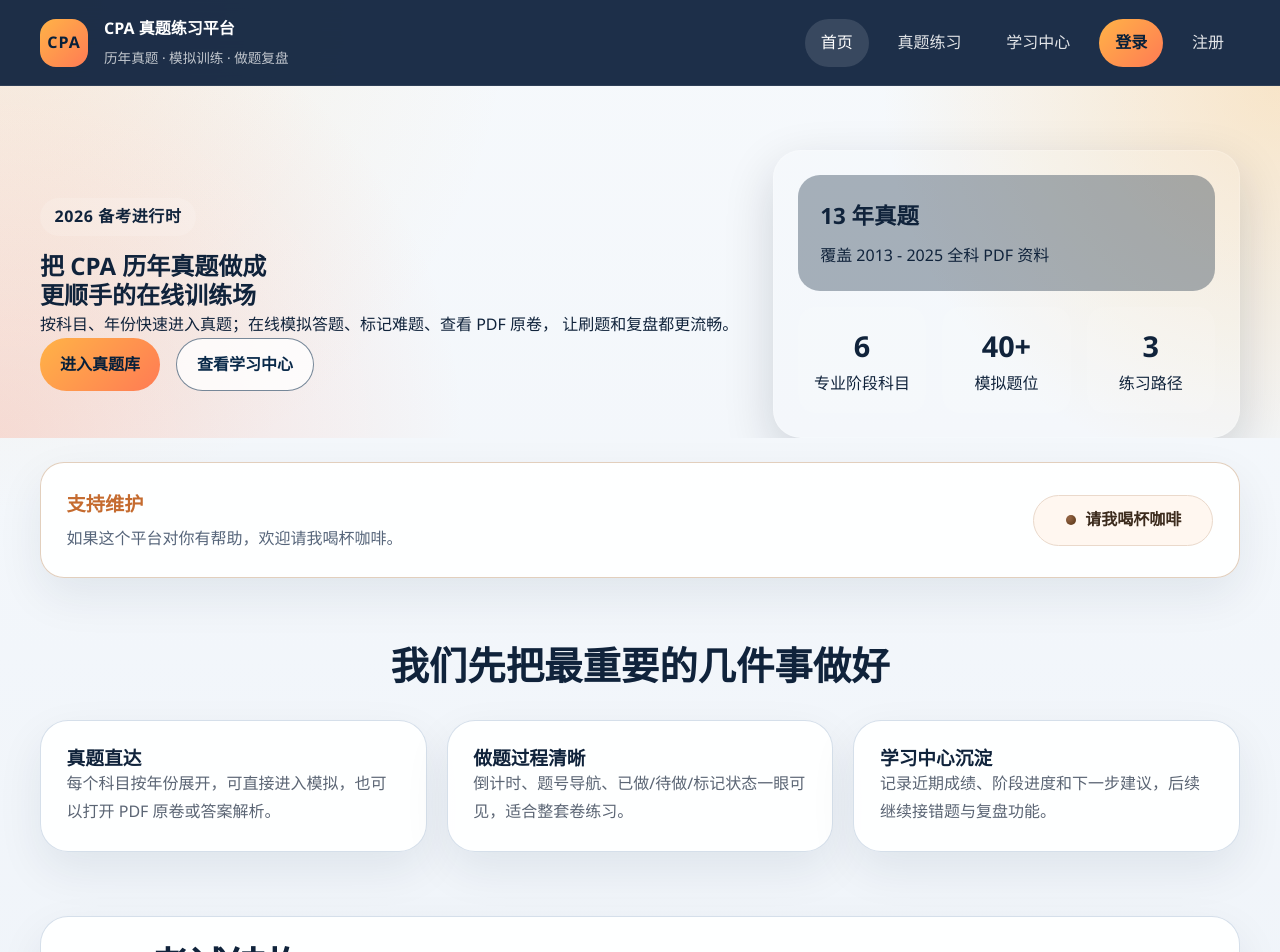
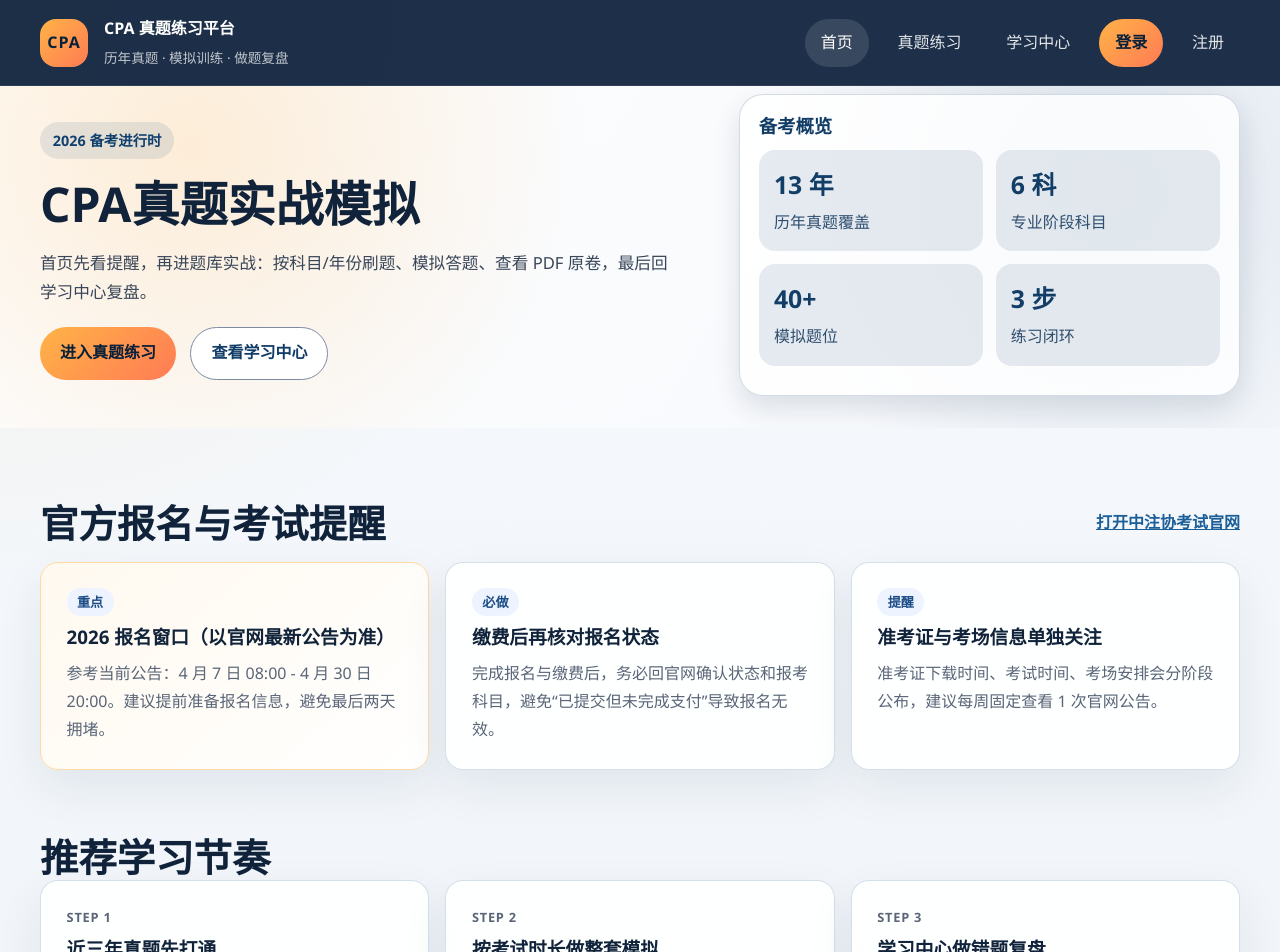
Before and after one commit to andyjinqi-lab/cpa-practice-platform, a Vue app: page / in a window 1280 px wide. Shown: the top 952 px of the page. Built offline with nearby package versions, Linux system fonts and the light colour scheme.

Commit message:
style: simplify home hero title and lighten overview panel

```diff
--- a/src/views/HomeView.vue
+++ b/src/views/HomeView.vue
@@ -3,76 +3,105 @@
     <section class="hero">
       <div class="container hero-grid">
         <div class="hero-copy">
-          <span class="hero-badge">2026 备考进行时</span>
-          <h1>把 CPA 历年真题做成更顺手的在线训练场</h1>
-          <p>
-            按科目、年份快速进入真题；在线模拟答题、标记难题、查看 PDF 原卷，
-            让刷题和复盘都更流畅。
+          <p class="hero-kicker">2026 备考进行时</p>
+          <h1>CPA真题实战模拟</h1>
+          <p class="hero-summary">
+            首页先看提醒，再进题库实战：按科目/年份刷题、模拟答题、查看 PDF 原卷，最后回学习中心复盘。
           </p>
           <div class="hero-actions">
-            <router-link to="/practice" class="btn btn-primary">进入真题库</router-link>
-            <router-link to="/profile" class="btn btn-ghost">查看学习中心</router-link>
+            <router-link to="/practice" class="btn btn-primary">进入真题练习</router-link>
+            <router-link to="/profile" class="btn hero-ghost">查看学习中心</router-link>
           </div>
         </div>
 
-        <div class="hero-panel">
-          <div class="metric-card">
-            <strong>13 年真题</strong>
-            <p>覆盖 2013 - 2025 全科 PDF 资料</p>
+        <aside class="hero-panel">
+          <h2>备考概览</h2>
+          <div class="stats-grid">
+            <article class="stat-card">
+              <strong>13 年</strong>
+              <p>历年真题覆盖</p>
+            </article>
+            <article class="stat-card">
+              <strong>6 科</strong>
+              <p>专业阶段科目</p>
+            </article>
+            <article class="stat-card">
+              <strong>40+</strong>
+              <p>模拟题位</p>
+            </article>
+            <article class="stat-card">
+              <strong>3 步</strong>
+              <p>练习闭环</p>
+            </article>
           </div>
-          <div class="metric-row">
-            <div class="metric-block">
-              <span>6</span>
-              <p>专业阶段科目</p>
-            </div>
-            <div class="metric-block">
-              <span>40+</span>
-              <p>模拟题位</p>
-            </div>
-            <div class="metric-block">
-              <span>3</span>
-              <p>练习路径</p>
-            </div>
-          </div>
+        </aside>
+      </div>
+    </section>
+
+    <section class="container notice-section">
+      <div class="notice-header">
+        <h2 class="section-title left">官方报名与考试提醒</h2>
+        <a
+          class="official-link"
+          href="https://cpaexam.cicpa.org.cn/default.shtml"
+          target="_blank"
+          rel="noopener noreferrer"
+        >
+          打开中注协考试官网
+        </a>
+      </div>
+      <div class="notice-grid">
+        <article class="card notice-card important">
+          <span class="tag">重点</span>
+          <h3>2026 报名窗口（以官网最新公告为准）</h3>
+          <p>参考当前公告：4 月 7 日 08:00 - 4 月 30 日 20:00。建议提前准备报名信息，避免最后两天拥堵。</p>
+        </article>
+        <article class="card notice-card">
+          <span class="tag">必做</span>
+          <h3>缴费后再核对报名状态</h3>
+          <p>完成报名与缴费后，务必回官网确认状态和报考科目，避免“已提交但未完成支付”导致报名无效。</p>
+        </article>
+        <article class="card notice-card">
+          <span class="tag">提醒</span>
+          <h3>准考证与考场信息单独关注</h3>
+          <p>准考证下载时间、考试时间、考场安排会分阶段公布，建议每周固定查看 1 次官网公告。</p>
+        </article>
+      </div>
+    </section>
+
+    <section class="container">
+      <h2 class="section-title left">推荐学习节奏</h2>
+      <div class="journey-grid">
+        <article class="card journey-card">
+          <p class="step-index">STEP 1</p>
+          <h3>近三年真题先打通</h3>
+          <p>先做近三年真题，把题型和常见考点走一遍，建立手感。</p>
+        </article>
+        <article class="card journey-card">
+          <p class="step-index">STEP 2</p>
+          <h3>按考试时长做整套模拟</h3>
+          <p>严格计时训练，重点暴露节奏问题与薄弱章节。</p>
+        </article>
+        <article class="card journey-card">
+          <p class="step-index">STEP 3</p>
+          <h3>学习中心做错题复盘</h3>
+          <p>把错题原因分为“知识漏洞 / 审题失误 / 时间不足”，每周闭环复盘。</p>
+        </article>
+      </div>
+    </section>
+
+    <section class="container action-section">
+      <div class="card action-card">
+        <h2>现在开始今天的学习任务</h2>
+        <p>建议每天至少完成一个“25 分钟练习块”：20 分钟做题 + 5 分钟复盘。</p>
+        <div class="hero-actions">
+          <router-link to="/practice" class="btn btn-primary">去做一套题</router-link>
+          <router-link to="/profile" class="btn hero-ghost">查看我的进度</router-link>
         </div>
       </div>
     </section>
 
     <SupportDonate />
-
-    <section class="container">
-      <h2 class="section-title">我们先把最重要的几件事做好</h2>
-      <div class="feature-grid">
-        <article class="card feature-card">
-          <h3>真题直达</h3>
-          <p>每个科目按年份展开，可直接进入模拟，也可以打开 PDF 原卷或答案解析。</p>
-        </article>
-        <article class="card feature-card">
-          <h3>做题过程清晰</h3>
-          <p>倒计时、题号导航、已做/待做/标记状态一眼可见，适合整套卷练习。</p>
-        </article>
-        <article class="card feature-card">
-          <h3>学习中心沉淀</h3>
-          <p>记录近期成绩、阶段进度和下一步建议，后续继续接错题与复盘功能。</p>
-        </article>
-      </div>
-    </section>
-
-    <section class="container exam-mode">
-      <div class="card">
-        <h2 class="section-title left">CPA 考试结构</h2>
-        <div class="mode-grid">
-          <div>
-            <h3>专业阶段 6 科</h3>
-            <p>会计、审计、财务成本管理、税法、经济法、公司战略与风险管理。</p>
-          </div>
-          <div>
-            <h3>训练建议</h3>
-            <p>先按单科刷近 3 年，再做整套时间模拟，最后回看原卷和答案 PDF 复盘。</p>
-          </div>
-        </div>
-      </div>
-    </section>
   </div>
 </template>
 
@@ -88,127 +117,231 @@
 .hero {
   position: relative;
   overflow: hidden;
+  padding: 0.5rem 0 2rem;
 }
 
-.hero::after {
+.hero::before {
   content: '';
   position: absolute;
   inset: 0;
   background:
-    radial-gradient(circle at top right, rgba(255, 179, 71, 0.28), transparent 30%),
-    radial-gradient(circle at bottom left, rgba(255, 123, 84, 0.22), transparent 35%);
+    radial-gradient(circle at 15% 18%, rgba(255, 173, 70, 0.2), transparent 35%),
+    radial-gradient(circle at 86% 30%, rgba(14, 61, 111, 0.12), transparent 30%),
+    linear-gradient(120deg, rgba(255, 255, 255, 0.85), rgba(245, 248, 252, 0.92));
   pointer-events: none;
 }
 
 .hero-grid {
+  position: relative;
+  z-index: 1;
   display: grid;
-  grid-template-columns: minmax(0, 1.2fr) minmax(300px, 0.8fr);
-  gap: 2rem;
-  align-items: center;
+  grid-template-columns: minmax(0, 1.15fr) minmax(320px, 0.85fr);
+  gap: 1.25rem;
+  align-items: stretch;
 }
 
-.hero-copy,
-.hero-panel {
-  position: relative;
-  z-index: 1;
+.hero-copy {
+  padding: 1.75rem 0 1rem;
 }
 
-.hero-badge {
+.hero-kicker {
   display: inline-flex;
   align-items: center;
-  padding: 0.4rem 0.9rem;
+  padding: 0.35rem 0.8rem;
+  margin-bottom: 1rem;
   border-radius: 999px;
-  background: rgba(255, 255, 255, 0.14);
-  margin-bottom: 1rem;
+  font-size: 0.9rem;
   font-weight: 700;
-  letter-spacing: 0.04em;
+  color: #11406f;
+  background: rgba(17, 64, 111, 0.1);
 }
 
 .hero-copy h1 {
-  max-width: 10em;
+  max-width: 12.2em;
+  margin-bottom: 1rem;
+  font-size: clamp(1.95rem, 4vw, 3rem);
+  line-height: 1.2;
+}
+
+.hero-summary {
+  max-width: 40rem;
+  margin-bottom: 1.25rem;
+  color: #394659;
+  font-size: 1.04rem;
 }
 
 .hero-actions {
   display: flex;
-  gap: 1rem;
   flex-wrap: wrap;
+  gap: 0.9rem;
 }
 
-.btn-ghost {
-  color: #0a2a4a;
-  border: 1px solid rgba(10, 42, 74, 0.55);
-  background: rgba(255, 255, 255, 0.78);
+.hero-ghost {
+  border: 1px solid #7d8ca3;
+  background: #fff;
+  color: #113c67;
   font-weight: 700;
 }
 
-.btn-ghost:hover {
-  background: #fff;
-  border-color: rgba(10, 42, 74, 0.82);
-  color: #06203a;
+.hero-ghost:hover {
+  border-color: #1b4c7a;
+  color: #0f3559;
 }
 
 .hero-panel {
-  background: rgba(255, 255, 255, 0.08);
-  border: 1px solid rgba(255, 255, 255, 0.16);
-  border-radius: 28px;
-  padding: 1.5rem;
-  box-shadow: 0 18px 50px rgba(6, 21, 39, 0.16);
+  border-radius: 24px;
+  padding: 1.2rem;
+  border: 1px solid rgba(17, 64, 111, 0.18);
+  background: rgba(255, 255, 255, 0.82);
+  color: #123d67;
+  box-shadow: 0 12px 28px rgba(8, 28, 50, 0.12);
 }
 
-.metric-card {
-  padding: 1.4rem;
-  border-radius: 22px;
-  background: rgba(10, 32, 58, 0.34);
+.hero-panel h2 {
+  margin: 0 0 0.85rem;
+  font-size: 1.15rem;
+  color: #123d67;
+}
+
+.stats-grid {
+  display: grid;
+  grid-template-columns: repeat(2, minmax(0, 1fr));
+  gap: 0.8rem;
+}
+
+.stat-card {
+  border-radius: 16px;
+  padding: 0.95rem;
+  background: rgba(17, 64, 111, 0.1);
+}
+
+.stat-card strong {
+  display: block;
+  margin-bottom: 0.2rem;
+  font-size: 1.55rem;
+  color: #123d67;
+}
+
+.stat-card p {
+  margin: 0;
+  color: #2f4f70;
+}
+
+.notice-section {
+  margin-top: 0.5rem;
+}
+
+.notice-header {
+  display: flex;
+  justify-content: space-between;
+  align-items: center;
+  gap: 0.8rem;
   margin-bottom: 1rem;
 }
 
-.metric-card strong {
-  display: block;
-  font-size: 1.4rem;
-  margin-bottom: 0.45rem;
+.official-link {
+  white-space: nowrap;
+  color: #1c5f98;
+  font-weight: 700;
 }
 
-.metric-row {
+.notice-grid,
+.journey-grid {
   display: grid;
-  grid-template-columns: repeat(3, 1fr);
+  grid-template-columns: repeat(3, minmax(0, 1fr));
   gap: 1rem;
 }
 
-.metric-block {
-  background: rgba(255, 255, 255, 0.08);
+.notice-card,
+.journey-card,
+.action-card {
   border-radius: 18px;
-  padding: 1rem;
-  text-align: center;
 }
 
-.metric-block span {
-  display: block;
-  font-size: 1.8rem;
-  font-weight: 800;
+.notice-card h3,
+.journey-card h3 {
+  margin-bottom: 0.65rem;
 }
 
-.feature-grid,
-.mode-grid {
-  display: grid;
-  grid-template-columns: repeat(3, minmax(0, 1fr));
-  gap: 1.25rem;
+.notice-card p,
+.journey-card p {
+  color: #5a6678;
 }
 
-.feature-card p,
-.mode-grid p {
-  color: #5b6574;
+.notice-card .tag {
+  display: inline-flex;
+  margin-bottom: 0.65rem;
+  padding: 0.2rem 0.65rem;
+  border-radius: 999px;
+  background: #edf3ff;
+  color: #1c4d86;
+  font-size: 0.82rem;
+  font-weight: 700;
+}
+
+.notice-card.important {
+  background: linear-gradient(140deg, #fff9ef, #fff);
+  border: 1px solid #ffd9a4;
+}
+
+.step-index {
+  margin: 0 0 0.55rem;
+  font-size: 0.8rem;
+  letter-spacing: 0.06em;
+  color: #1f5a8f;
+  font-weight: 700;
+}
+
+.action-section {
+  margin: 1rem auto 1.4rem;
+}
+
+.action-card {
+  background: linear-gradient(100deg, #f2f7ff, #fffdf9);
+}
+
+.action-card h2 {
+  margin-bottom: 0.65rem;
+}
+
+.action-card p {
+  margin-bottom: 1rem;
+  color: #4f5d72;
 }
 
 .left {
   text-align: left;
-  margin-bottom: 2rem;
+  margin-bottom: 0;
 }
 
-@media (max-width: 900px) {
+@media (max-width: 960px) {
   .hero-grid,
-  .feature-grid,
-  .mode-grid {
+  .notice-grid,
+  .journey-grid {
     grid-template-columns: 1fr;
+  }
+
+  .hero-copy {
+    padding-top: 1rem;
+  }
+
+  .hero-copy h1 {
+    max-width: none;
+  }
+
+  .notice-header {
+    align-items: flex-start;
+    flex-direction: column;
+  }
+}
+
+@media (max-width: 560px) {
+  .stats-grid {
+    grid-template-columns: 1fr 1fr;
+  }
+
+  .hero-summary {
+    font-size: 0.96rem;
   }
 }
 </style>
```
